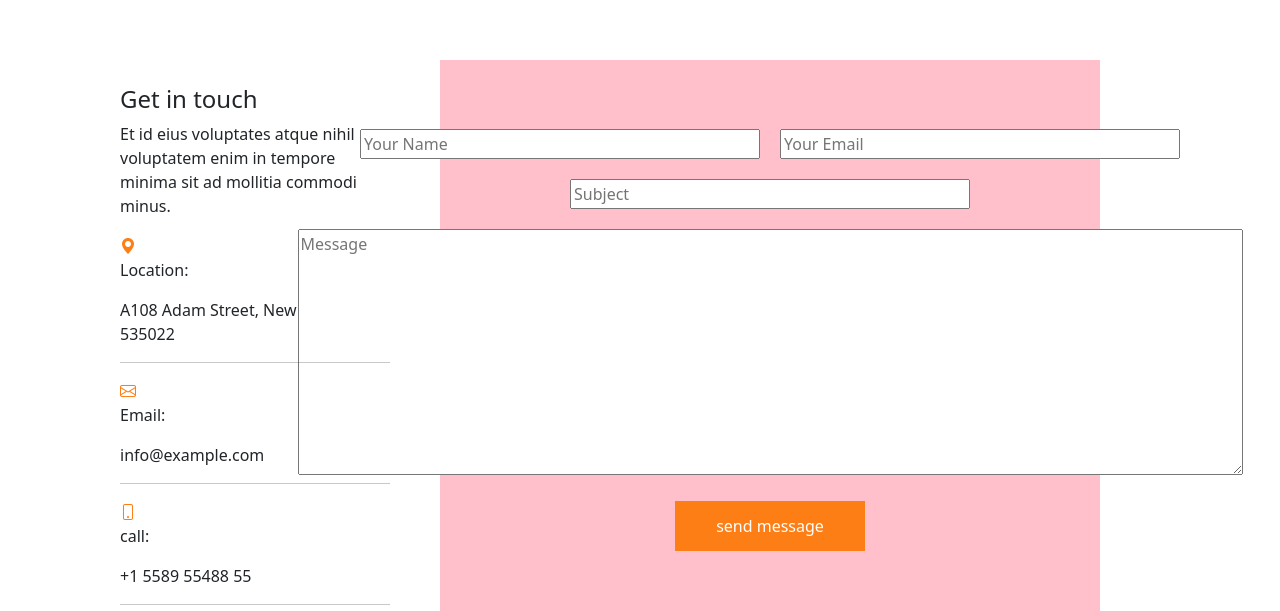
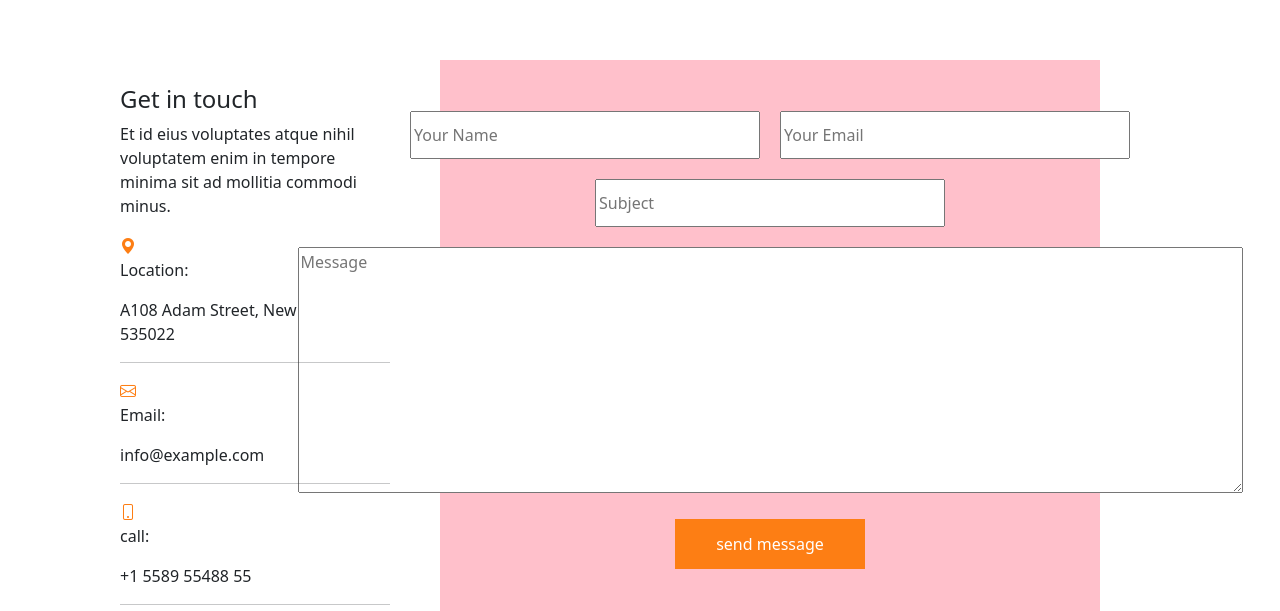
Before and after one commit to GhitaDennoune/GhitaDennoune--Final-Project-Instructions, a website: page index.html in a window 1280 px wide. Shown: the part 5575-6186 px from the top of the page. Drawn offline with nearby package versions, Linux system fonts and the light colour scheme.

Commit message:
changes size input in contact

```diff
--- a/src/sass/modules/contact.scss
+++ b/src/sass/modules/contact.scss
@@ -58,8 +58,7 @@
         height: 70vh;
 
         input {
-            width: 50vh;
-
+            @include mysize(350px, 6vh);
         }
 
         .name-email {
```
Also changed, not shown: public/css/app.css, 1 other file.
